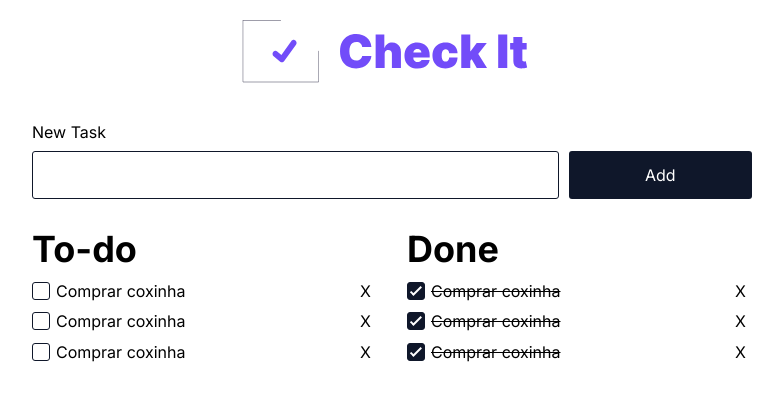
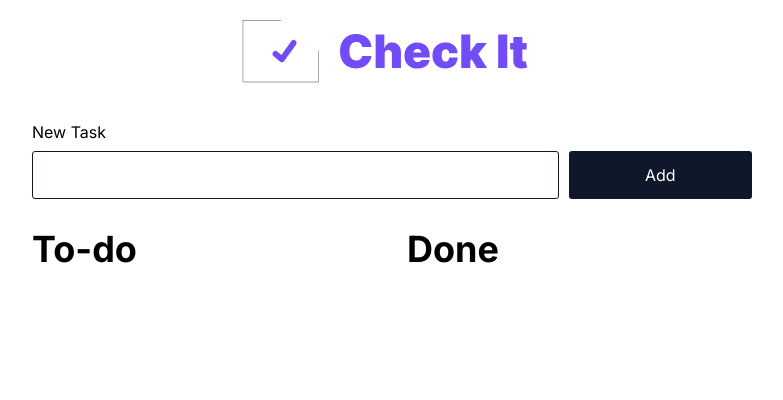
Before and after one commit to silvacarina/check-it-vanilla, a website built with Vite: page index.html in a window 1280 px wide. Shown: the whole page, without its empty margins (248-1031 px from the left). Built offline with nearby package versions, Linux system fonts and the light colour scheme.

Commit message:
Removido itens falso no HTML

```diff
--- a/index.html
+++ b/index.html
@@ -26,53 +26,13 @@
         <section class="tasks-section">
           <h2 class="tasks-section__title">To-do</h2>
           <ul class="tasks-section__list" id="list-todo">
-            <li class="tasks-section__item">
-              <label class="tasks-section__item__label">
-                <input type="checkbox" class="tasks-section__item__checkbox">
-                <span class="tasks-section__item__text">Comprar coxinha</span>
-              </label>
-              <button class="tasks-section__item__remove">X</button>
-            </li>
-            <li class="tasks-section__item">
-              <label class="tasks-section__item__label">
-                <input type="checkbox" class="tasks-section__item__checkbox">
-                <span class="tasks-section__item__text">Comprar coxinha</span>
-              </label>
-              <button class="tasks-section__item__remove">X</button>
-            </li>
-            <li class="tasks-section__item">
-              <label class="tasks-section__item__label">
-                <input type="checkbox" class="tasks-section__item__checkbox">
-                <span class="tasks-section__item__text">Comprar coxinha</span>
-              </label>
-              <button class="tasks-section__item__remove">X</button>
-            </li>
+
           </ul>
         </section>
         <section class="tasks-section">
           <h2 class="tasks-section__title">Done</h2>
-          <ul class="tasks-section__list">
-            <li class="tasks-section__item">
-              <label class="tasks-section__item__label">
-                <input checked="true" type="checkbox" class="tasks-section__item__checkbox">
-                <span class="tasks-section__item__text">Comprar coxinha</span>
-              </label>
-              <button class="tasks-section__item__remove">X</button>
-            </li>
-            <li class="tasks-section__item">
-              <label class="tasks-section__item__label">
-                <input checked="true" type="checkbox" class="tasks-section__item__checkbox">
-                <span class="tasks-section__item__text">Comprar coxinha</span>
-              </label>
-              <button class="tasks-section__item__remove">X</button>
-            </li>
-            <li class="tasks-section__item">
-              <label class="tasks-section__item__label">
-                <input checked="true" type="checkbox" class="tasks-section__item__checkbox">
-                <span class="tasks-section__item__text">Comprar coxinha</span>
-              </label>
-              <button class="tasks-section__item__remove">X</button>
-            </li>
+          <ul class="tasks-section__list" id="list-done">
+
           </ul>
         </section>
       </div>
```
